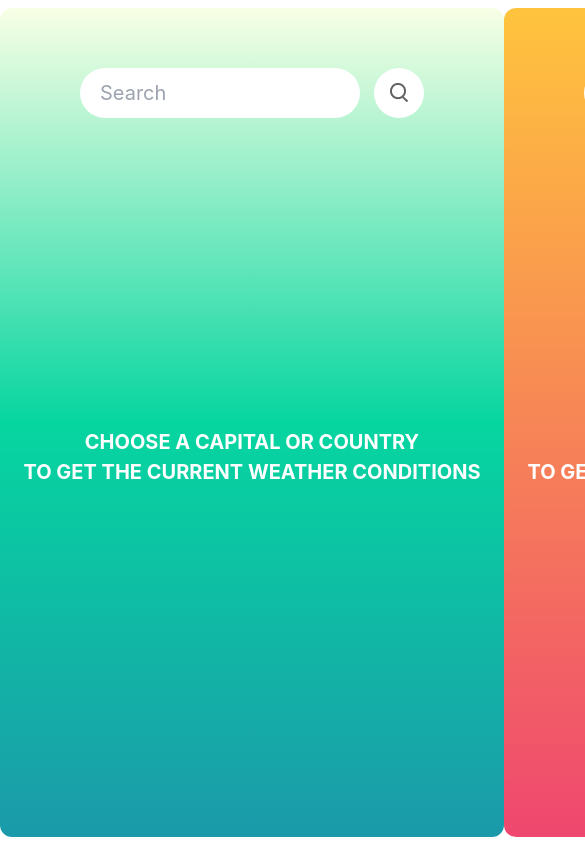
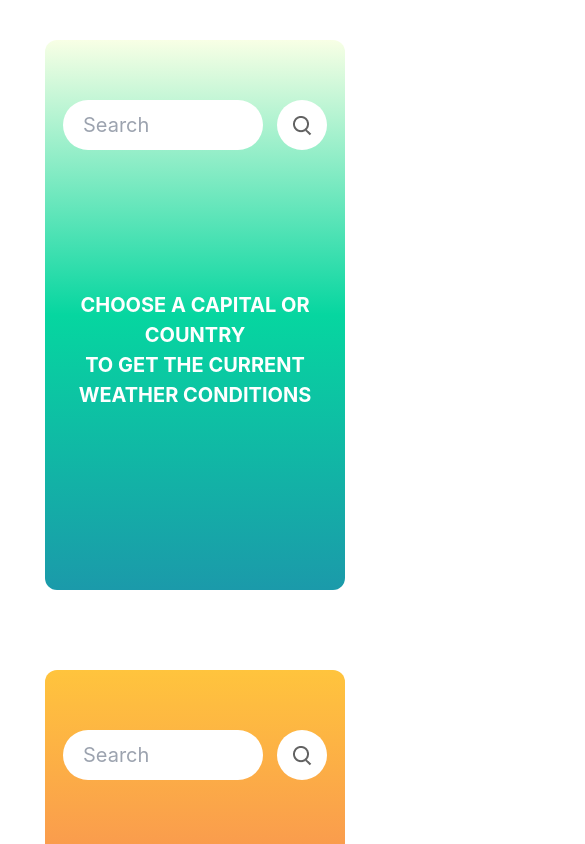
Before and after one commit to deradam-dotcom/Weather-app, a React (Create React App) app: page / in a window 390 px wide. Shown: the top 844 px of the page, 585 px wide, since content can reach past the window. Built offline with nearby package versions, Linux system fonts and the light colour scheme.

Commit message:
mobile layout design added, text size and container size fixed to mobile view

```diff
--- a/src/App.tsx
+++ b/src/App.tsx
@@ -14,7 +14,7 @@ function App() {
 	} = useWeatherContext();
 
 	return (
-		<div className="flex w-full h-screen">
+		<div className="flex flex-col lg:flex-row w-full h-screen">
 			<div
 				className="flex-1 h-full flex justify-center items-center"
 				style={{
@@ -33,7 +33,7 @@ function App() {
 				/>
 			</div>
 			<div
-				className="flex-1 h-full flex justify-center items-center"
+				className="flex-1 h-auto flex justify-center items-center"
 				style={{
 					background: weatherData2
 						? `url(${process.env.PUBLIC_URL}/${getBackgroundImageForWeather(
--- a/src/components/WeatherCard/index.tsx
+++ b/src/components/WeatherCard/index.tsx
@@ -24,17 +24,17 @@ const WeatherCard: React.FC<WeatherCardProps> = ({
 
 	return (
 		<div
-			className={`flex flex-col w-auto h-[829px] rounded-[12px] bg-gradient-to-b ${gradientColor}`}
+			className={`flex flex-col w-[300px] lg:w-auto  h-[550px] lg:h-[829px] my-10 lg:mt-[0px] rounded-[12px] bg-gradient-to-b ${gradientColor}`}
 		>
 			<form
 				onSubmit={onSubmit}
-				className="flex justify-center gap-[14px] pt-[60px] px-[80px]"
+				className="flex justify-center items-center gap-[14px] pt-[60px] px-[10px] lg:px-[80px]"
 			>
 				<input
 					type="text"
 					placeholder="Search"
 					onChange={(e) => setCountry(e.target.value)}
-					className="flex h-[50px] w-[280px] px-5 bg-white border-none outline-none rounded-[40px] text-black text-[20px] font-normal"
+					className="flex h-[50px] w-[200px] lg:w-[280px] px-5 bg-white border-none outline-none rounded-[40px] text-black text-[20px] font-normal"
 				/>
 				<button
 					type="submit"
@@ -44,7 +44,7 @@ const WeatherCard: React.FC<WeatherCardProps> = ({
 				</button>
 			</form>
 			{weatherData ? (
-				<div className="flex flex-col flex-grow w-full justify-between items-center p-10">
+				<div className="flex flex-col flex-grow w-full justify-between items-center p-5 pb-0 lg:p-10">
 					<div className="flex w-full flex-col items-center">
 						{weatherData.weather.length > 1 ? (
 							<div className="flex text-[30px] font-bold text-text">
@@ -63,10 +63,10 @@ const WeatherCard: React.FC<WeatherCardProps> = ({
 								alt="weather-icon"
 							/>
 						)}
-						<span className="text-[120px] font-bold text-text">
+						<span className="text-[50px] lg:text-[120px] font-bold text-text">
 							{kelvinToCelsius(weatherData.main.temp)}&deg;C
 						</span>
-						<span className="text-[60px] font-bold text-text">
+						<span className="text-[30px] lg:text-[60px] font-bold text-text">
 							{weatherData.name}
 						</span>
 						{weatherData.weather.length > 1 ? (
@@ -79,13 +79,13 @@ const WeatherCard: React.FC<WeatherCardProps> = ({
 								</span>
 							</div>
 						) : (
-							<span className="text-[30px] font-bold text-text">
+							<span className="text-[15px]  lg:text-[30px] font-bold text-text">
 								{capitalizeString(weatherData.weather[0].description)}
 							</span>
 						)}
 					</div>
-					<div className="flex flex-col flex-grow w-full justify-end">
-						<div className="w-full flex justify-between items-center text-[20px] font-bold text-text">
+					<div className="flex flex-col flex-grow w-full justify-center lg:justify-end">
+						<div className="w-full flex justify-between items-center text-[15px] lg:text-[20px] font-bold text-text">
 							<span>Humidity</span>
 							<span className="flex items-center">
 								<img
@@ -96,7 +96,7 @@ const WeatherCard: React.FC<WeatherCardProps> = ({
 								{weatherData.main.humidity} %
 							</span>
 						</div>
-						<div className="w-full flex justify-between items-center text-[20px] font-bold text-text">
+						<div className="w-full flex justify-between items-center text-[15px] lg:text-[20px] font-bold text-text">
 							<span>Wind speed</span>
 							<span className="flex items-center">
 								<img
```
